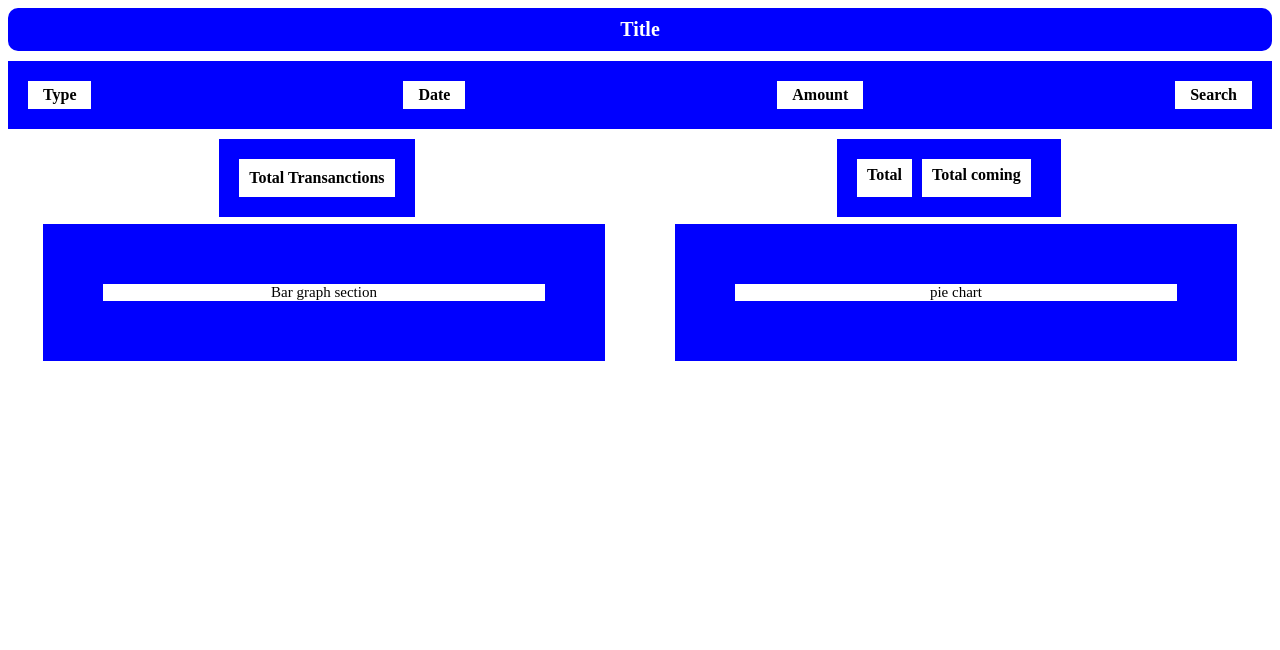
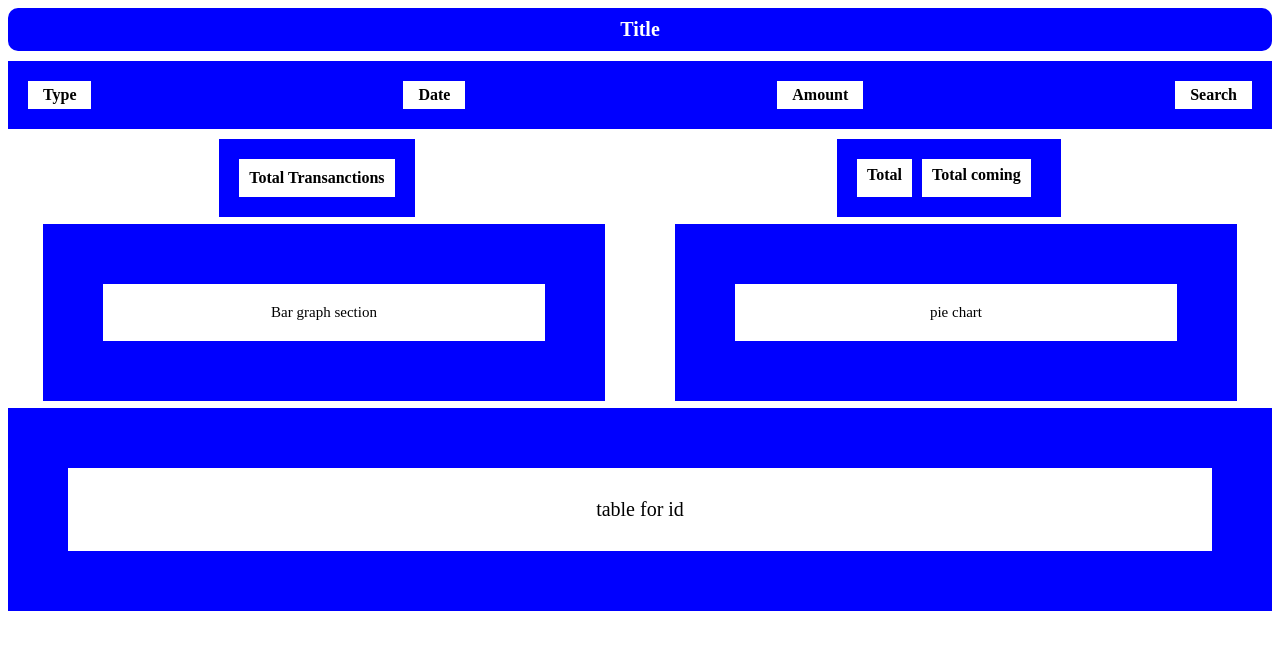
Before and after one commit to Siphocha/momo-dashboard, a plain HTML site: page frontend/index.html in a window 1280 px wide. Drawn offline with Linux system fonts and the light colour scheme.

Commit message:
momo data analysis dashboard

```diff
--- a/frontend/index.css
+++ b/frontend/index.css
@@ -8,6 +8,7 @@
   border-radius: 10px;
   font-weight: 800;
 }
+
 .section-2 {
   display: flex;
   justify-content: space-between;
@@ -74,7 +75,20 @@
 }
 .bar-section {
   background-color: white;
+  padding: 20px;
 }
 .pie-section {
   background-color: white;
+  padding: 20px;
 }
+.table-id {
+  background-color: blue;
+  margin-top: 7px;
+  text-align: center;
+  padding: 60px;
+  font-size: 20px;
+}
+.table-id-div {
+  background-color: white;
+  padding: 30px;
+}
--- a/frontend/index.html
+++ b/frontend/index.html
@@ -9,7 +9,7 @@
   <body>
     <div>
       <div class="title">
-        <div class="">Title</div>
+        <div class="title-div">Title</div>
       </div>
       <div class="section-2">
         <div class="type">Type</div>
@@ -37,5 +37,10 @@
         <div class="pie-section">pie chart</div>
       </div>
     </div>
+
+    <!--table for id-->
+    <div class="table-id">
+      <div class="table-id-div">table for id</div>
+    </div>
   </body>
 </html>
```
